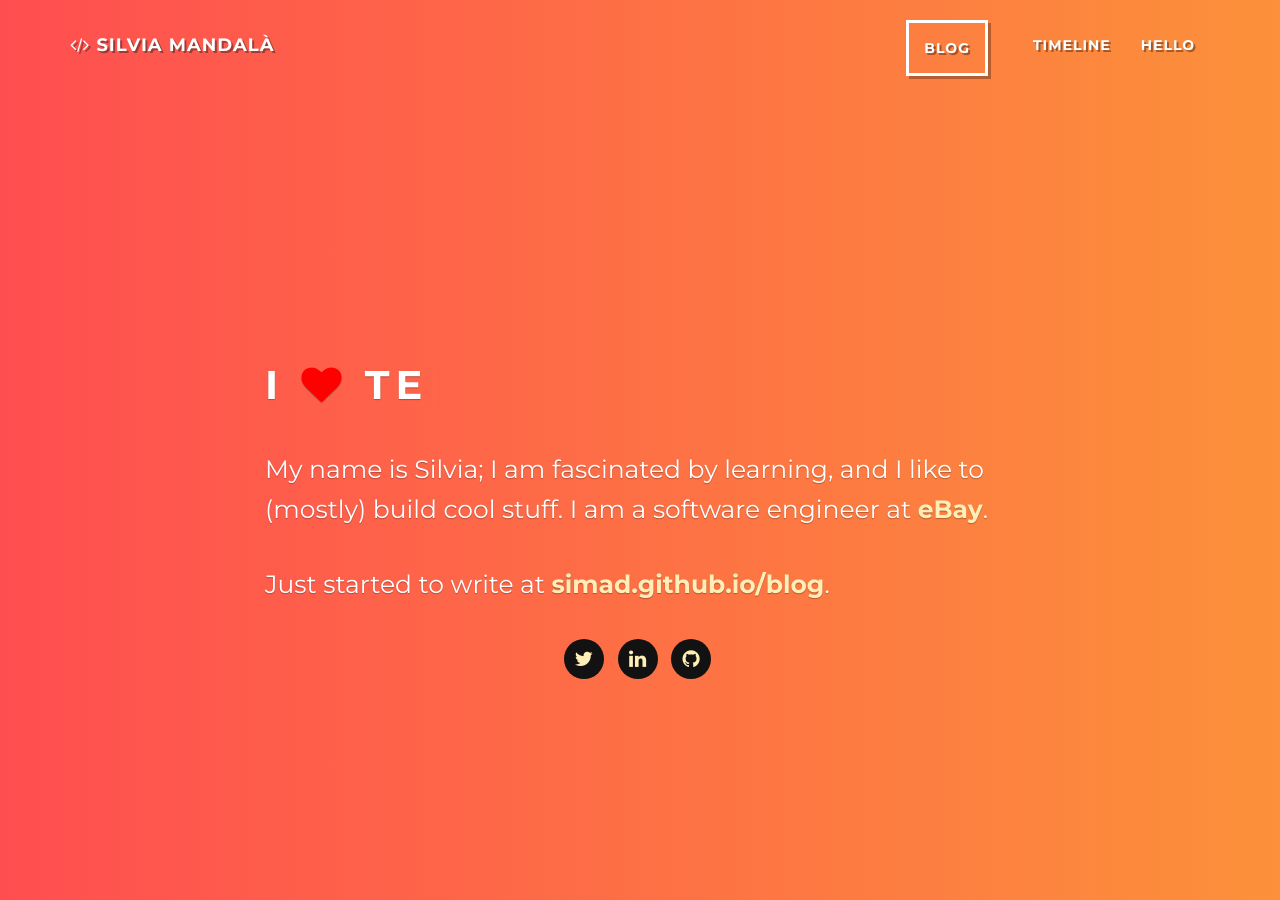
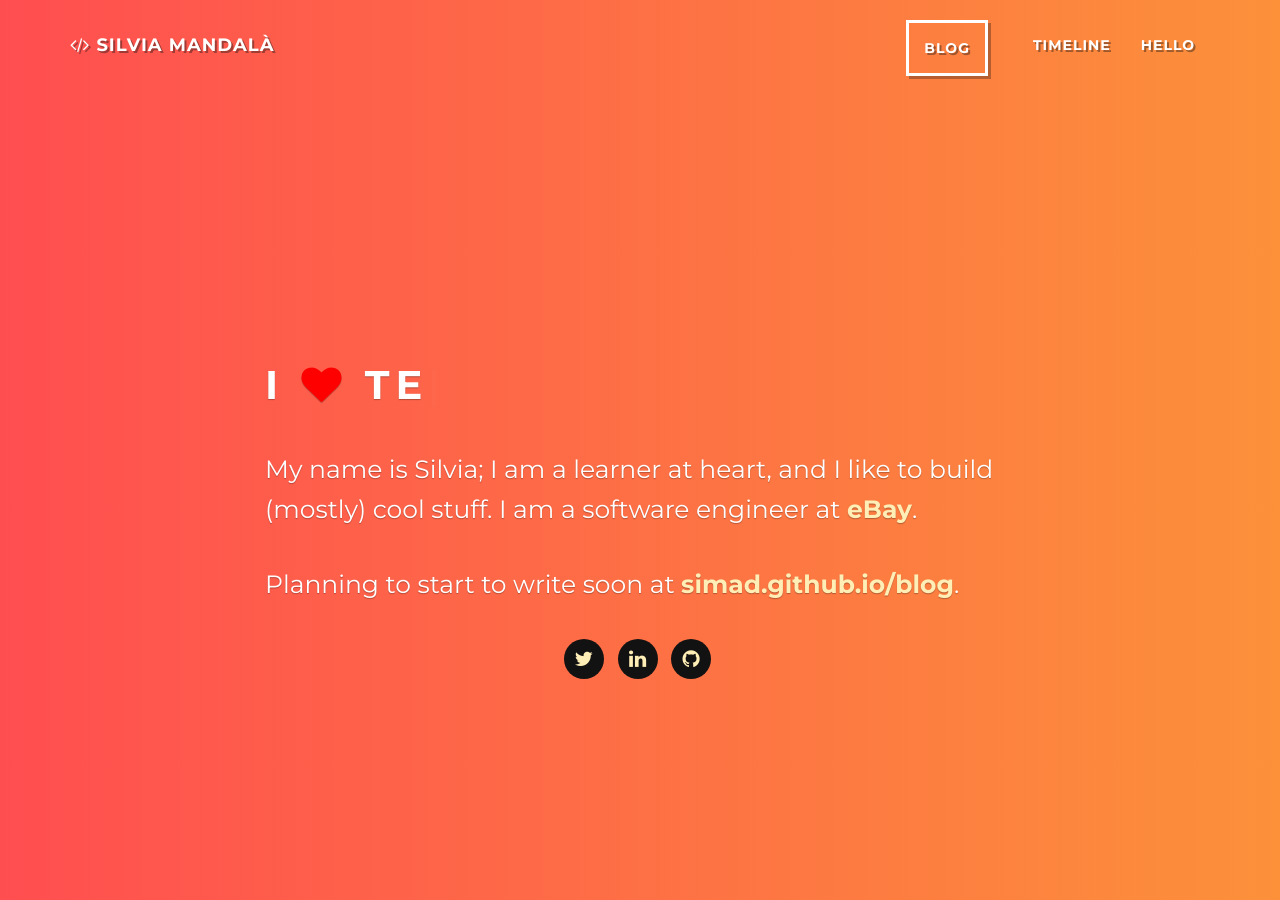
Before and after one commit to simad/simad.github.io, a Jekyll site: the page built from index.html, in a window 1280 px wide and 900 px high. Built offline with Jekyll 4.4.1, drawn with Linux system fonts in a browser that asks for light colours.

Commit message:
small change to intro text

```diff
--- a/index.html
+++ b/index.html
@@ -9,7 +9,7 @@ social:
   - title: github
     url: http://github.com/simad
 ---
-My name is Silvia; I am fascinated by learning, and I like to (mostly) build cool stuff.
+My name is Silvia; I am a learner at heart, and I like to build (mostly) cool stuff.
 I am a software engineer at [eBay](http://www.ebay.com).
 
-Just started to write at [simad.github.io/blog](http://simad.github.io/blog).
+Planning to start to write soon at [simad.github.io/blog](http://simad.github.io/blog).
```
